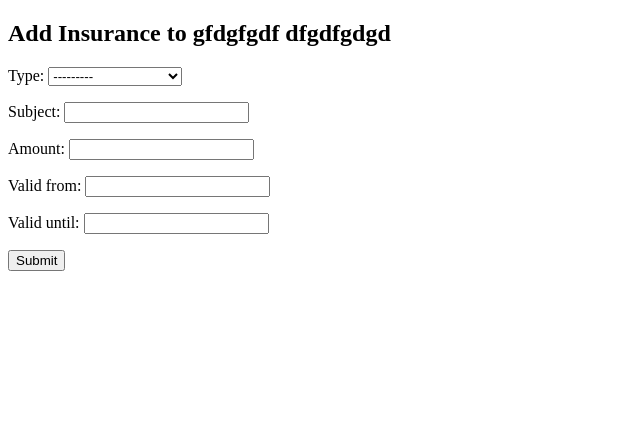
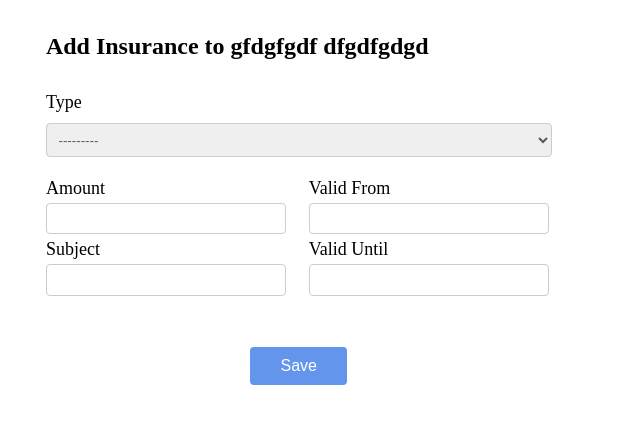
Before and after one commit to PetrLegen88/Insured-Evidence-Django, a Django app: page /add_insurance/4/ in a window 1280 px wide. Shown: the part 73-497 px from the top of the page, without its empty margins (0-640 px from the left). Run offline with Django 4.2, Linux system fonts and the light colour scheme; a user stored in the database is signed in; data comes from the database, SQL or seed files in the repository.

Commit message:
Apply styles on add_insurance.html.

```diff
--- a/evidence/templates/add_insurance.html
+++ b/evidence/templates/add_insurance.html
@@ -3,10 +3,36 @@
 {% block title %}Add Insurance{% endblock %}
 
 {% block content %}
-    <h2>Add Insurance to {{ insured.first_name }} {{ insured.last_name }}</h2>
-    <form method="POST">
+    <h2 class="add-insurance-h">Add Insurance to {{ insured.first_name }} {{ insured.last_name }}</h2>
+    <form method="POST" class="add-insurance-form">
         {% csrf_token %}
-        {{ form.as_p }}
-        <button type="submit">Submit</button>
+        <div class="form-row-add-insurance-type">
+            <label>Type</label>
+            {{ form.type }}
+        </div>
+        <div class="form-row-add-insurance">
+            <div class="form-column-add-insurance">
+                <label>Amount</label>
+                {{ form.amount }}
+            </div>
+            <div class="form-column-add-insurance">
+                <label>Subject</label>
+                {{ form.subject }}
+            </div>
+        </div>
+        <div class="form-row-add-insurance">
+            <div class="form-column-add-insurance">
+                <label>Valid From</label>
+                {{ form.valid_from }}
+            </div>
+            <div class="form-column-add-insurance">
+                <label>Valid Until</label>
+                {{ form.valid_until }}
+            </div>
+        </div>
+        <div class="add-insurance-button">
+            <button type="submit" class="submit-button">Save</button>
+        </div>
     </form>
+
 {% endblock %}
--- a/static/css/style.css
+++ b/static/css/style.css
@@ -248,6 +248,7 @@
     display: flex;
     justify-content: center;
     margin-top: 3%;
+    margin-right: 11%;
 }
 
 .submit-button {
@@ -270,3 +271,92 @@
     box-sizing: border-box;
     font-family: 'Open Sans', sans-serif;
 }
+
+
+
+.add-insurance-form {
+  max-width: 40%;
+  padding: 1% 0 0 3%;
+  border-radius: 8px;
+  display: grid;
+  grid-template-columns: repeat(2, 1fr);
+  gap: 4%;
+
+
+}
+
+.form-row-add-insurance-type {
+  grid-column: 1 / span 2;
+
+}
+
+
+.form-row-add-insurance-type label {
+  font-size: 18px;
+
+}
+
+.form-row-add-insurance-type select {
+  width: 100%;
+  padding: 1.5%;
+  box-sizing: border-box;
+  border: 1px solid #ccc;
+  border-radius: 4px;
+  margin: 10px 0 10px 0;
+  color: #595959;
+
+}
+
+.add-insurance-h {
+  padding: 1% 0 0 3%;
+  font-weight: bold;
+}
+
+.form-row-add-insurance {
+  display: flex;
+  flex-wrap: wrap;
+  margin-bottom: 20px;
+}
+
+.form-column-add-insurance {
+  width: 100%;
+  padding: 0 1% 2% 0;
+
+}
+
+.form-row-add-insurance label {
+  display: block;
+  font-size: 18px;
+  margin-bottom: 4px;
+}
+
+.form-row-add-insurance input {
+  width: 100%;
+  padding:3%;
+  box-sizing: border-box;
+  border: 1px solid #ccc;
+  border-radius: 4px;
+  color: #595959;
+}
+
+.add-insurance-button {
+  margin-top: 3%;
+  display: grid;
+  grid-column: 1 / span 2;
+  justify-content: center;
+}
+
+
+.add-insurance-button button {
+  padding: 10px 30px;
+  background-color: #6495ED;
+  color: #fff;
+  border: none;
+  border-radius: 4px;
+  cursor: pointer;
+  font-size: 16px;
+}
+
+.add-insurance-button button:hover {
+  background-color: #4169E1;
+}
```
